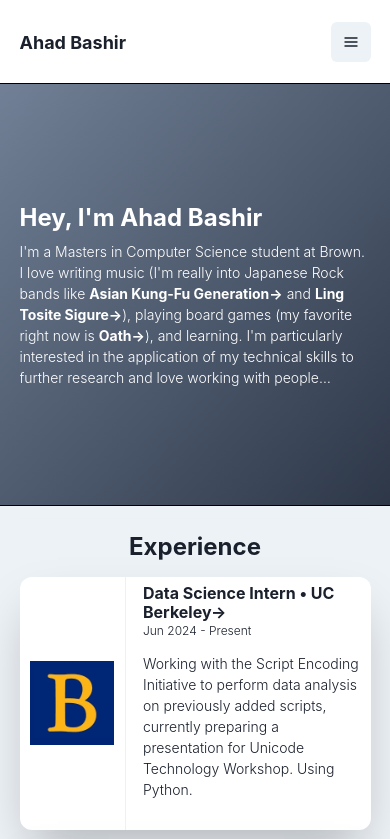
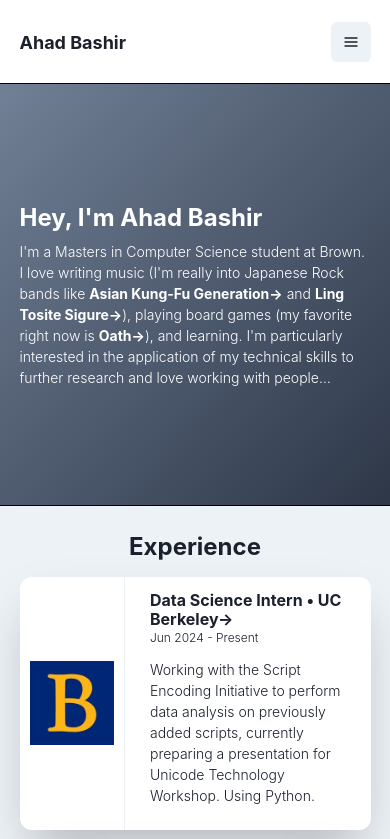
Before and after one commit to ABashir01/portfolio-2, a React (Create React App) app: page / in a window 390 px wide. Shown: the top 839 px of the page. Built offline with nearby package versions, Linux system fonts and the light colour scheme.

Commit message:
Name Changed + Padding in Cards Mobile Changed

```diff
--- a/src/components/experienceCard.js
+++ b/src/components/experienceCard.js
@@ -30,7 +30,7 @@
 
             <Divider orientation="vertical" w={"3%"}/>
 
-            <Flex flexDir={"column"} padding={"2%"} w={"67%"}> {/* Text box */}
+            <Flex flexDir={"column"} padding={["4%", null, null, "2%"]} w={"67%"}> {/* Text box */}
                 <Link href={expLocationUrl} isExternal>
                     <Heading as='h3' size={['sm', null, null, 'md']}>
                         {expTitle} • {expLocation}→
--- a/src/components/projectCard.js
+++ b/src/components/projectCard.js
@@ -29,7 +29,7 @@
 
             <Divider orientation="vertical" w={"3%"}/>
 
-            <Flex flexDir={"column"} padding={"2%"} w={"67%"} objectFit={"contain"}> {/* Text box */}
+            <Flex flexDir={"column"} padding={["4%", null, null, "2%"]} w={"67%"} objectFit={"contain"}> {/* Text box */}
                 <Link href={projectURL} isExternal>
                     <Heading as='h3' size={['sm', null, null, 'md']}>
                         {projectTitle}→
```
Also changed, not shown: public/manifest.json.
